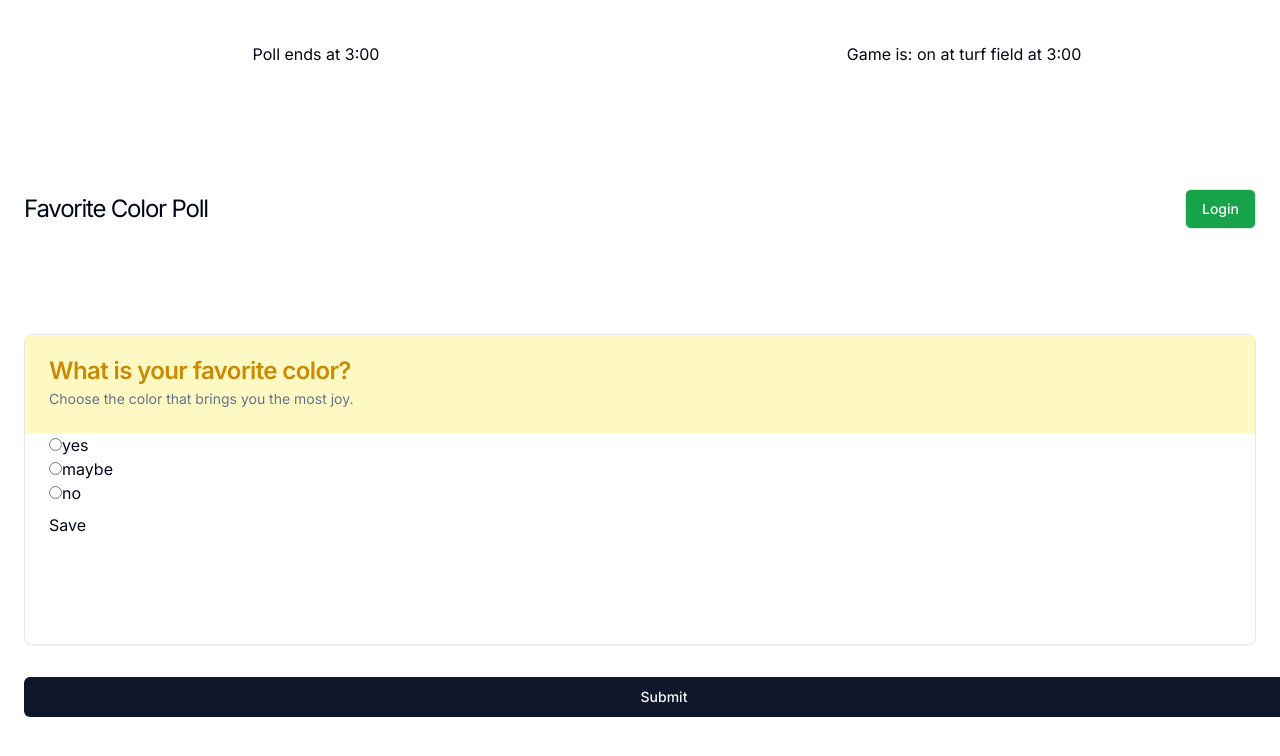
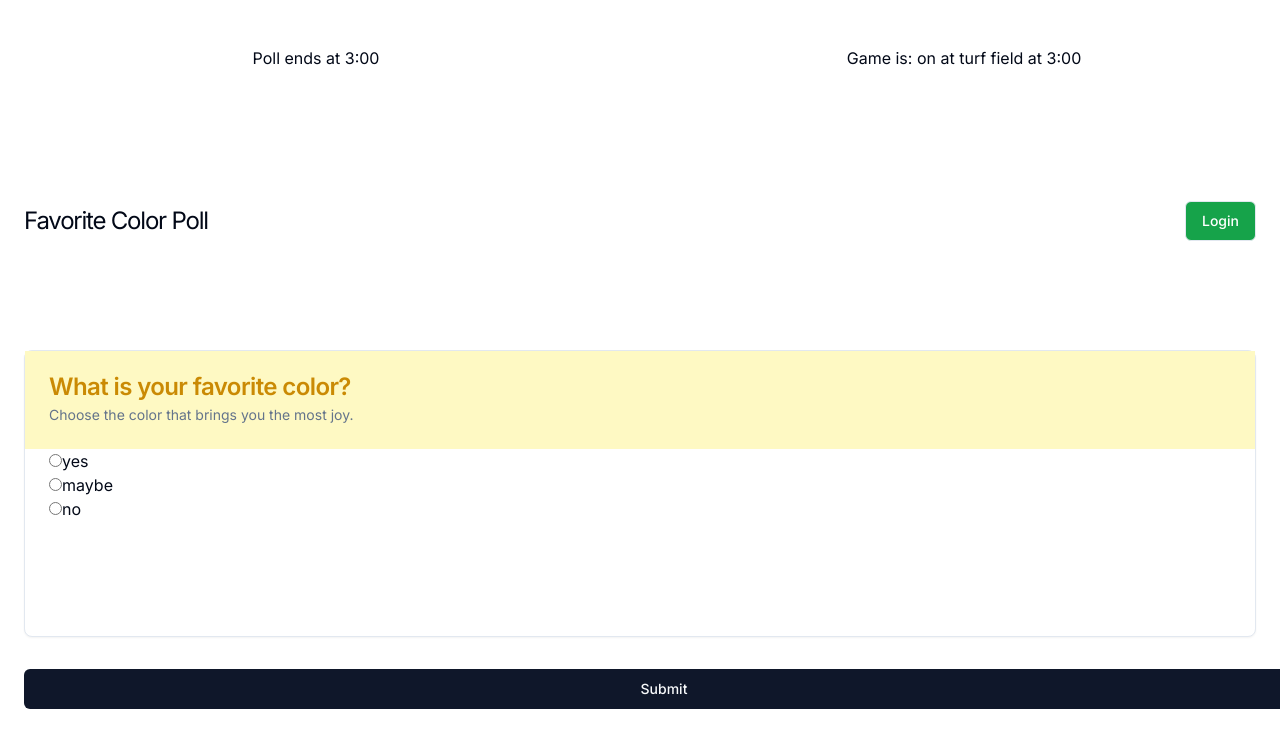
Before and after one commit to Tarvisss/RowdyHacks-2024, a Next.js app: page / in a window 1280 px wide. Shown: the top 756 px of the page. Built offline with nearby package versions, Linux system fonts and the light colour scheme.

Commit message:
removed unused form and other elements from poll

```diff
--- a/src/components/PollComponent.jsx
+++ b/src/components/PollComponent.jsx
@@ -18,27 +18,11 @@ export default function PollComponent() {
       </CardHeader>
       <CardContent>
 
+        {/* ==== Poll Options ==== */}
+        <PollOption option="yes" />
+        <PollOption option="maybe" />
+        <PollOption option="no" />
 
-        <form>
-
-          <PollOption option="yes" />
-          <PollOption option="maybe" />
-          <PollOption option="no" />
-
-          <div className="form-group">
-            <button className="btn btn-primary mt-2" type="submit">
-              Save
-            </button>
-          </div>
-
-        </form>
-
-        <ul className="grid gap-2.5 sm:gap-3.5">
-
-
-
-
-        </ul>
       </CardContent>
     </Card>
     </main>
```
